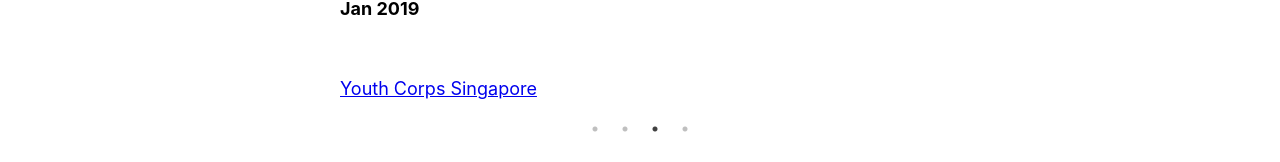
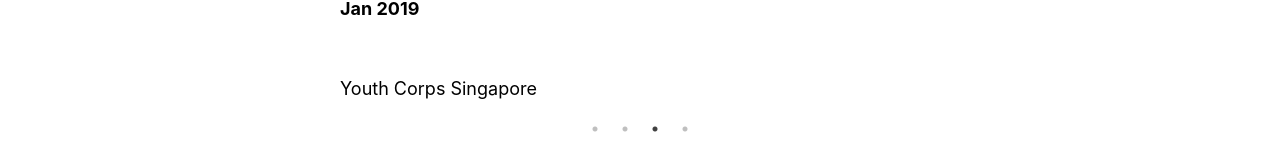
Before and after one commit to nwjbrandon/portfolio, a React (Create React App) app: page / in a window 1280 px wide. Shown: the part 4546-4708 px from the top of the page. Built offline with nearby package versions, Linux system fonts and the light colour scheme.

Commit message:
feat: move text to ts file

```diff
--- a/src/App.tsx
+++ b/src/App.tsx
@@ -8,6 +8,7 @@
 import GithubIcon from 'assets/images/github.svg';
 import GmailIcon from 'assets/images/gmail.svg';
 import LinkedinIcon from 'assets/images/linkedin.png';
+import Portfolio from 'utils/Portfolio';
 import './App.scss';
 
 const App: React.FC = () => {
@@ -26,59 +27,16 @@
           <Introduction />
         </div>
         <div className="app__background">
-          I am a final year undergraduate at the National University of
-          Singapore (NUS). I am pursuing a degree in Computer Engineering with a
-          specialization in Robotics. My interests are in AI, Robotics, and IoT.
-          I was a teacher assistant for CG4002 Teaching Asistant AY2021/2022
-          Semester 2, CG4002 Teaching Assistant AY2021/2022 Semester 1, and
-          CS1010 Teaching Assistant AY2019/2020 Semester 1. I am also a NUS Merit
-          Scholarship holder.
+          {Portfolio.Introduction.en}
         </div>
         <div className="app__work">
           <WallpaperText text="Experiences" />
         </div>
         <div className="app__background">
           <Slider {...settings}>
-          <SlickCard
-              header={
-                'Alglorithm Engineer Intern (NLP) at Shopee\nDec 2021 - Present'
-              }
-              body={
-                'TBD'
-              }
-            />
-          <SlickCard
-              header={
-                'AI Developer Intern at Augmentus\nMay 2021 - Sep 2021'
-              }
-              body={
-                'Optimized inference speed of machine learning models on Jetson platform to run 3 times faster\nDeveloped concurrent modules to control robot, run model inference, and stream images to device via TCP\nFinetuned hyper-parameters and data augmentation steps to improve models inference on smaller dataset\nIntegrated model training with AWS to automate the training process with 70% cost savings'
-              }
-            />
-            <SlickCard
-              header={
-                'System Engineer (IoT) Intern at GovTech\nDec 2020 - March 2021'
-              }
-              body={
-                'Researched and evaluated different state-of-art deep learning models to estimate crowd count\nCreated training dataset from video footage on taget environment to finetune machine learning models\nIntegrated machine learning model with Docker on Jetson Platform to operate in the server room'
-              }
-            />
-            <SlickCard
-              header={
-                'Data Analytics/Natural Language Processing Intern at GovTech\nJan 2020 - Jul 2020'
-              }
-              body={
-                'Build and analyze NLP models to improve chatbot dataset from multiple government agencies\nDeveloped dashboard to visualize analysis from NLP models and integrate with Google DialogFlow APIs\nCreated scripts to automate deployment of dashboard using Docker and Kubernetes on AWS'
-              }
-            />
-            <SlickCard
-              header={
-                'Software Developer Intern at Hodlnaut\nMay 2019 - Jul 2019'
-              }
-              body={
-                'Developed APIs and improved user interface for users to deposit and invest in cryptocurrencies\nImplemented end to end testing and integrated into deployment pipeline for continuous testing'
-              }
-            />
+            {
+              Portfolio.Experiences.map((exp, i) => <SlickCard key={i} header={exp.en.title} body={exp.en.description} />)
+            }
           </Slider>
         </div>
         <div className="app__projects">
@@ -86,24 +44,9 @@
         </div>
         <div className="app__background">
           <Slider {...settings}>
-            <SlickCard
-                header={'CG4001 B. Eng. Dissertation (Teleoperate robotic arm via 3D pose estimation)\nAug 2021 - Present'}
-                body={
-                  'Trained Graph Convolutional Network models in PyTorch for 3D pose estimation of upper body\nCreated robot simulation with Unity Engine to teleoperate a robotic arm with the 3D pose information'
-                }
-              />
-              <SlickCard
-                header={'CG4002 Computer Engineering Capstone Project (Create wearable devices to classify dance moves)\nJan 2021 - May 2021'}
-                body={
-                  'Performed time and frequency domain feature engineering on time series IMU data in pre-processing steps\nTrained machine learning model in PyTorch on extracted features to classify dance moves with 97% accuracy'
-                }
-              />
-              <SlickCard
-                header={'Sixth Sense (Increase digital presence of Bengkala for experiential tourism)\nJan 2019 - Aug 2019'}
-                body={
-                  'Led a group of 11 students for overseas community service project to promote experiential tourism in Bengkala\nOrganized and coordinated project plans, finances, and logistics with a student group in Indonesia\nDeveloped website and deployed on DigitalOcean for the community to update and share stories of themselves'
-                }
-              />
+          {
+              Portfolio.Projects.map((proj, i) => <SlickCard key={i} header={proj.en.title} body={proj.en.description} />)
+            }
           </Slider>
         </div>
         <div className="app__awards">
@@ -111,40 +54,10 @@
         </div>
         <div className="app__background">
           <Slider {...settings}>
-            <SlickCard
-              header={'Commendation Letter For CG4002 \nDec 2021'}
-              body={'NUS'}
-            />
-            <SlickCard
-              header={'Foundations In AI\nAug 2020'}
-              body={
-                <a
-                  target="_blank"
-                  rel="noopener noreferrer"
-                  href="https://drive.google.com/file/d/1LlnFH7QGVnayCvQh_2vxyh7YRqCbmR__/view"
-                >
-                  AI Singapore
-                </a>
-              }
-            />
-            <SlickCard
-              header={
-                'Youth Expedition Project Leaders Training Course YMCA Of Singapore\nJan 2019'
-              }
-              body={
-                <a
-                  target="_blank"
-                  rel="noopener noreferrer"
-                  href="https://drive.google.com/file/d/12Bkge9pS6dQqJzQ-z-bMyRr6Gi-c9mDG/view"
-                >
-                  Youth Corps Singapore
-                </a>
-              }
-            />
-            <SlickCard
-              header={'NUS Merit Scholarship \nJul 2018'}
-              body={'NUS'}
-            />
+          {
+              Portfolio.Awards.map((proj, i) => <SlickCard key={i} header={proj.en.title} body={proj.en.description} />)
+            }
+
           </Slider>
         </div>
         <div className="app__contact">
--- /dev/null
+++ b/src/utils/Portfolio.ts
@@ -0,0 +1,97 @@
+const Introduction = {
+    en: "I am a final year undergraduate at the National University of Singapore (NUS). I am pursuing a degree in Computer Engineering with a specialization in Robotics. My interests are in AI, Robotics, and IoT. I was a teacher assistant for CG4002 Teaching Asistant AY2021/2022  Semester 2, CG4002 Teaching Assistant AY2021/2022 Semester 1, and CS1010 Teaching Assistant AY2019/2020 Semester 1. I am also a NUS Merit Scholarship holder."
+}
+
+const Experiences = [
+    {
+        en: {
+            title: "Alglorithm Engineer Intern (NLP) at Shopee\nDec 2021 - Present",
+            description: "TBD"
+        },
+    },
+    {
+        en: {
+            title: "AI Developer Intern at Augmentus\nMay 2021 - Sep 2021",
+            description: "Optimized inference speed of machine learning models on Jetson platform to run 3 times faster\nDeveloped concurrent modules to control robot, run model inference, and stream images to device via TCP\nFinetuned hyper-parameters and data augmentation steps to improve models inference on smaller dataset\nIntegrated model training with AWS to automate the training process with 70% cost savings"
+        }
+    },
+    {
+        en: {
+            title: "System Engineer (IoT) Intern at GovTech\nDec 2020 - March 2021",
+            description: "Researched and evaluated different state-of-art deep learning models to estimate crowd count\nCreated training dataset from video footage on taget environment to finetune machine learning models\nIntegrated machine learning model with Docker on Jetson Platform to operate in the server room"
+        }
+    },
+    {
+        en: {
+            title: "Data Analytics/Natural Language Processing Intern at GovTech\nJan 2020 - Jul 2020",
+            description: "Build and analyze NLP models to improve chatbot dataset from multiple government agencies\nDeveloped dashboard to visualize analysis from NLP models and integrate with Google DialogFlow APIs\nCreated scripts to automate deployment of dashboard using Docker and Kubernetes on AWS"
+        }
+    },
+    {
+        en: {
+            title: "Software Developer Intern at Hodlnaut\nMay 2019 - Jul 2019",
+            description: "Developed APIs and improved user interface for users to deposit and invest in cryptocurrencies\nImplemented end to end testing and integrated into deployment pipeline for continuous testing"
+        }
+    },
+]
+
+const Projects = [
+    {
+        en: {
+            title: "CG4001 B. Eng. Dissertation (Teleoperate robotic arm via 3D pose estimation)\nAug 2021 - Present",
+            description: "Trained Graph Convolutional Network models in PyTorch for 3D pose estimation of upper body\nCreated robot simulation with Unity Engine to teleoperate a robotic arm with the 3D pose information"
+        }
+    },
+    {
+        en: {
+            title: "CG4002 Computer Engineering Capstone Project (Create wearable devices to classify dance moves)\nJan 2021 - May 2021",
+            description: "Performed time and frequency domain feature engineering on time series IMU data in pre-processing steps\nTrained machine learning model in PyTorch on extracted features to classify dance moves with 97% accuracy"
+        }
+    },
+    {
+        en: {
+            title: "Sixth Sense (Increase digital presence of Bengkala for experiential tourism)\nJan 2019 - Aug 2019",
+            description: "Led a group of 11 students for overseas community service project to promote experiential tourism in Bengkala\nOrganized and coordinated project plans, finances, and logistics with a student group in Indonesia\nDeveloped website and deployed on DigitalOcean for the community to update and share stories of themselves"
+        }
+    },
+    {
+        en: {
+            title: "",
+            description: ""
+        }
+    },
+]
+
+const Awards = [
+    {
+        en: {
+            title: "Commendation Letter For CG4002 \nDec 2021",
+            description: "NUS"
+        }
+    },
+    {
+        en: {
+            title: "'Foundations In AI\nAug 2020'",
+            description: "AI Singapore"
+        }
+    },
+    {
+        en: {
+            title: "Youth Expedition Project Leaders Training Course YMCA Of Singapore\nJan 2019",
+            description: "Youth Corps Singapore"
+        }
+    },
+    {
+        en: {
+            title: "NUS Merit Scholarship \nJul 2018",
+            description: "NUS"
+        }
+    },
+]
+
+export default {
+    Introduction,
+    Experiences,
+    Projects,
+    Awards
+}
```
